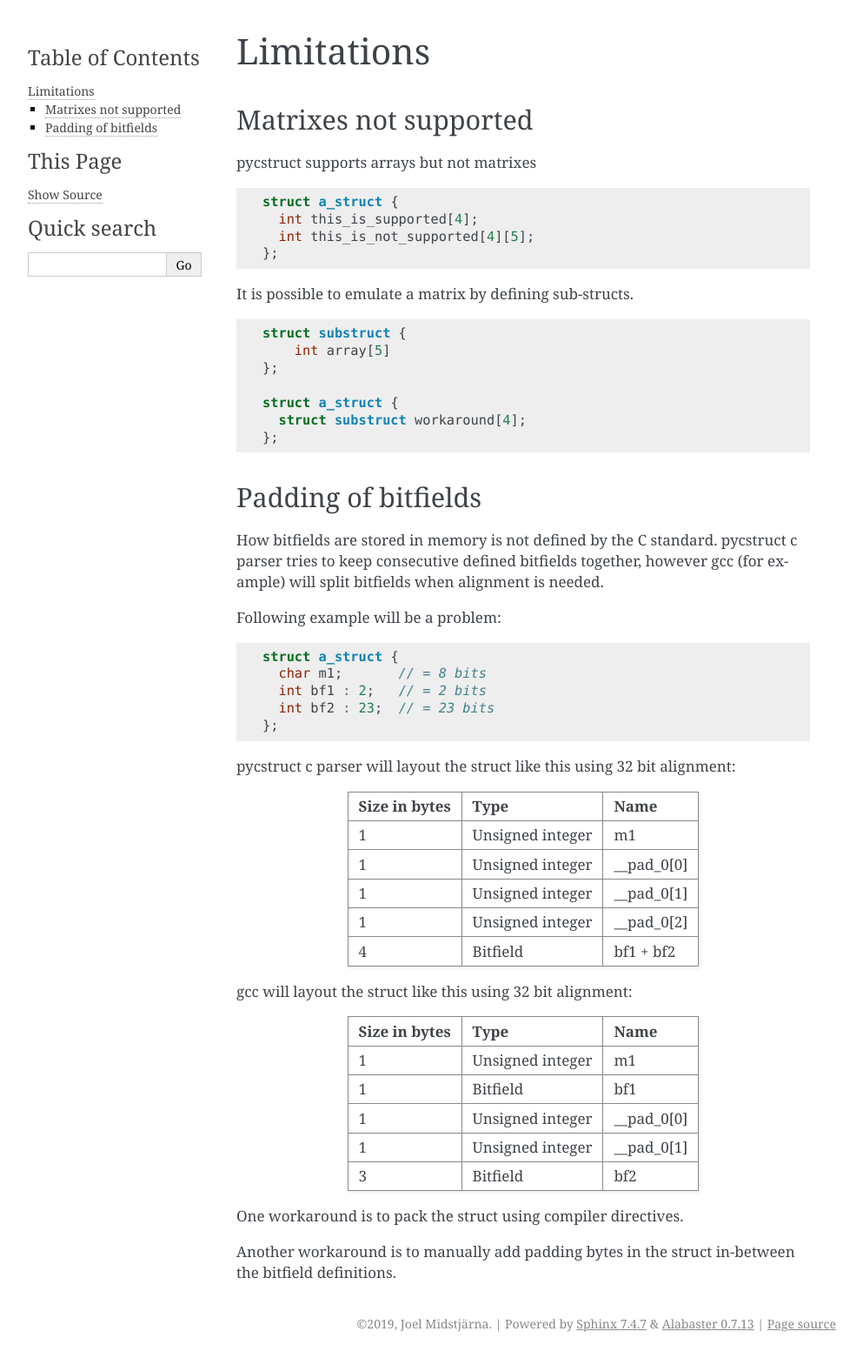
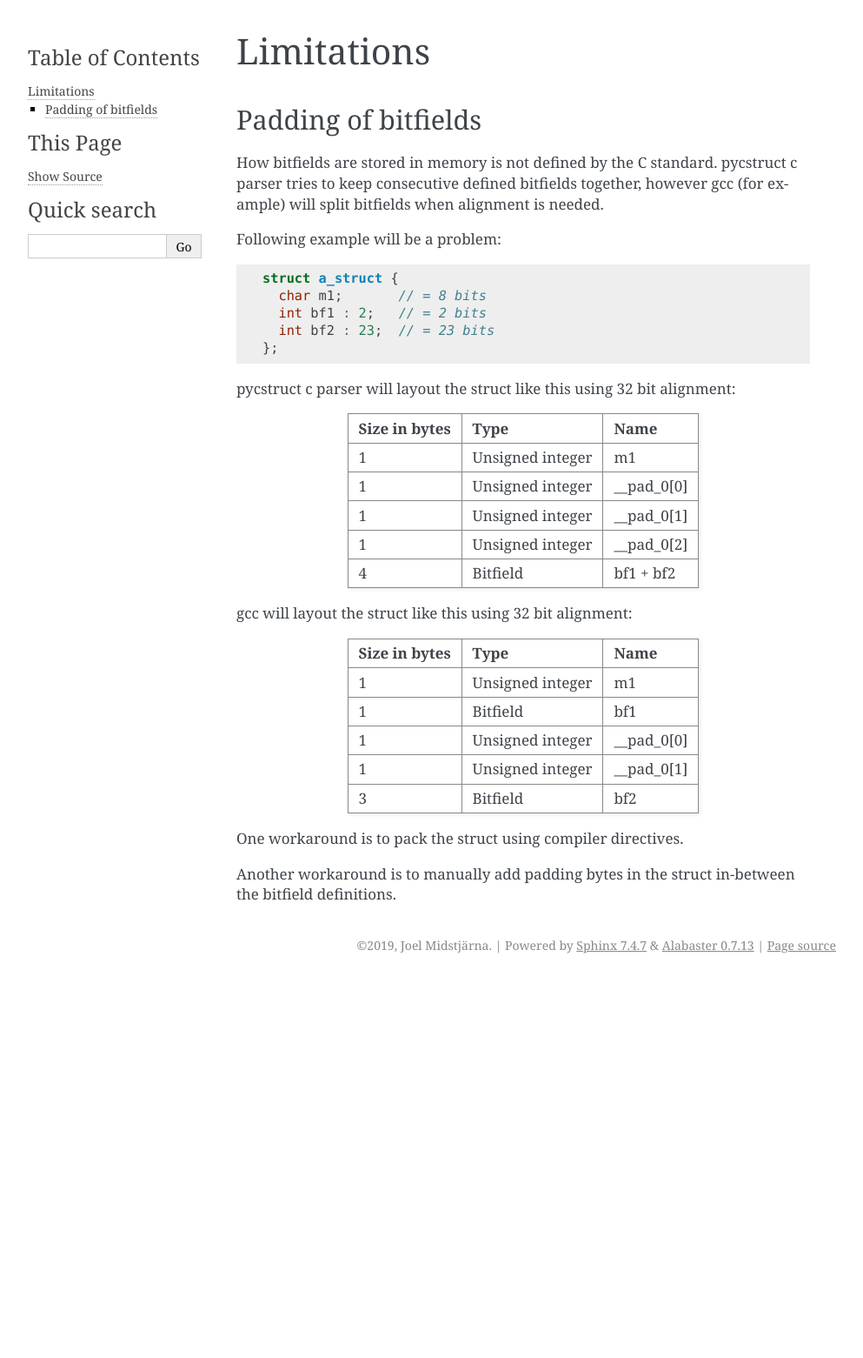
Before and after one commit to midstar/pycstruct, a Sphinx documentation site: the page built from doc/source/limitations.rst, in a window 1280 px wide. Shown: the whole page at 87% size, without its empty margins (148-1141 px from the left). Built offline with Sphinx 7.4.7, drawn with Linux system fonts in a browser that asks for light colours; after the commit the page ends 1126 px from its top, so only the background shows below that.

Commit message:
Update documentation

```diff
--- a/doc/source/limitations.rst
+++ b/doc/source/limitations.rst
@@ -2,31 +2,6 @@
 
 Limitations
 ===========
-
-Matrixes not supported
-----------------------
-
-pycstruct supports arrays but not matrixes
-
-.. code-block:: c
-
-    struct a_struct {
-      int this_is_supported[4];
-      int this_is_not_supported[4][5];
-    };
-
-It is possible to emulate a matrix by defining sub-structs.
-
-.. code-block:: c
-
-    struct substruct {
-        int array[5]
-    };
-
-    struct a_struct {
-      struct substruct workaround[4];
-    };
-
 
 Padding of bitfields
 --------------------
```
Also changed, not shown: doc/source/overview.rst (+13 -2 lines).
